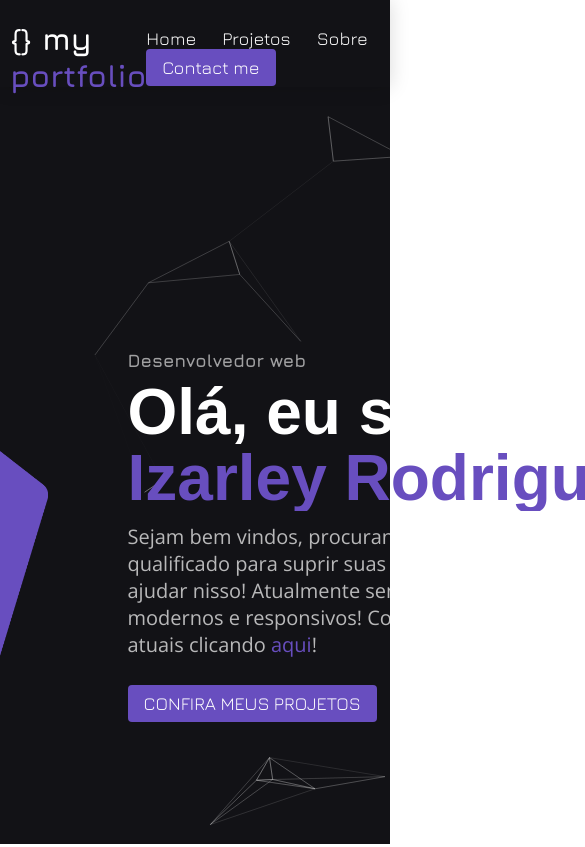
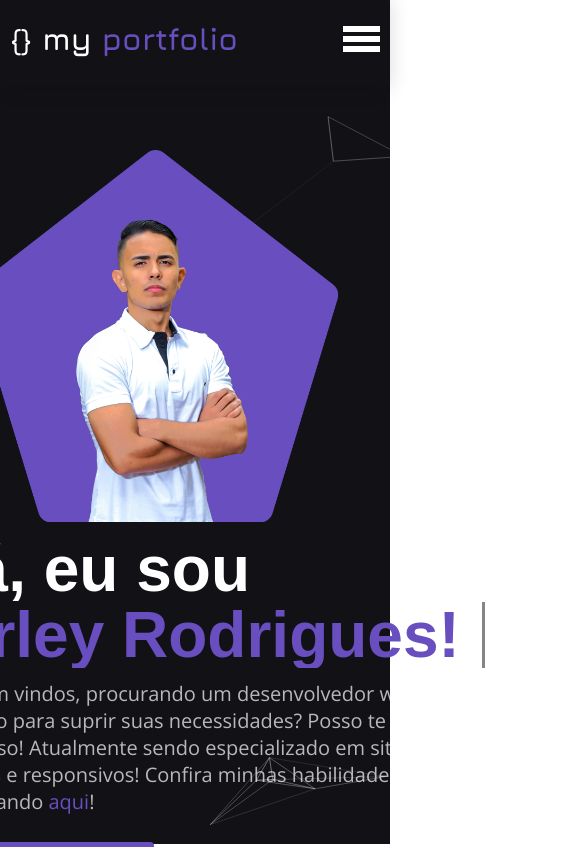
Before and after one commit to devizarley/Portfolio, a React (Vite) app: page / in a window 390 px wide. Shown: the top 847 px of the page, 585 px wide, since content can reach past the window. Built offline with nearby package versions, Linux system fonts and the light colour scheme; a web font is replaced by a local one.

Commit message:
AttResponsive

```diff
--- a/index.html
+++ b/index.html
@@ -2,9 +2,13 @@
 <html lang="en">
   <head>
     <meta charset="UTF-8" />
-    <link rel="icon" type="image/svg+xml" href="/src/favicon.svg" />
+    <link
+      rel="icon"
+      type="image/svg+xml"
+      href="./src/Components/img/icon.svg"
+    />
     <meta name="viewport" content="width=device-width, initial-scale=1.0" />
-    <title>Vite App</title>
+    <title>Izarley Rodrigues</title>
   </head>
   <body>
     <div id="root"></div>
--- a/src/App.jsx
+++ b/src/App.jsx
@@ -7,12 +7,14 @@ import SectionProjects from "./Components/SectionProjects";
 import SectionCertificates from "./Components/SectionCertificates";
 import SectionContact from "./Components/SectionContact";
 import Footer from "./Components/Footer";
+import Networks from "./Components/Networks";
 
 function App() {
   return (
     <>
       <Particle />
       <Header />
+      <Networks />
       <Main />
       <SectionSkills />
       <SectionProjects />
--- a/src/Components/Header.jsx
+++ b/src/Components/Header.jsx
@@ -1,31 +1,37 @@
+import { useState } from "react";
 import Button from "./Button/Button";
 import Style from "./Styles/Header.module.css";
-import imgLinkedin from "./img/linkedin.png";
-import imgInstagram from "./img/instagram.png";
-import imgGithub from "./img/github.png";
+import "./Styles/hamburger.css";
 
 function Header() {
+  const [active, setMode] = useState(false);
+  const ToggleMode = () => {
+    setMode(!active);
+  };
   return (
     <header>
-      <div className={Style.containerHeader}>
-        <div className={Style.headerLeft}>
+      <div className={Style.containerHeader} id={active ? "menuRight" : ""}>
+        <div className={active ? "menu menuClose" : "menu menuOpen"}>
           <h1>
             {"{}"} my <strong>portfolio</strong>
           </h1>
         </div>
-        <div className={Style.headerRight}>
-          <a href="">Home</a>
-          <a href="">Projetos</a>
-          <a href="">Sobre</a>
-          <Button button="Contact me" />
+        <div className="list">
+          <div className={active ? "menu menuOpen" : "menu menuClose"}>
+            <a href="">Home</a>
+            <a href="">Projetos</a>
+            <a href="">Sobre</a>
+            <Button button="Contact me" />
+          </div>
+        </div>
+        <div
+          className={active ? "icon iconActive" : "icon"}
+          onClick={ToggleMode}
+          id={Style.iconHamburger}
+        >
+          <div className="hamburger hamburgerIcon"></div>
         </div>
       </div>
-      {/* <div className={Style.networks}>
-        <img src={imgInstagram} />
-        <img src={imgGithub} />
-        <img src={imgLinkedin} />
-        <hr />
-      </div> */}
     </header>
   );
 }
--- a/src/Components/Main.jsx
+++ b/src/Components/Main.jsx
@@ -7,7 +7,9 @@ function Main() {
     <main>
       <div className={Styles.containerMain}>
         <div className={Styles.mainLeft}>
-          <img src={ImgIzarley} alt="" />
+          <div>
+            <img src={ImgIzarley} alt="" />
+          </div>
         </div>
         <div className={Styles.mainRight}>
           <h6>Desenvolvedor web</h6>
--- /dev/null
+++ b/src/Components/Networks.jsx
@@ -0,0 +1,25 @@
+import imgLinkedin from "./img/linkedin.png";
+import imgInstagram from "./img/instagram.png";
+import imgGithub from "./img/github.png";
+import Style from "./Styles/Networks.module.css";
+
+function Networks() {
+  return (
+    <div className={Style.networks}>
+      <a target="_blank" href="https://www.instagram.com/izarleyrodrigues/">
+        <img src={imgInstagram} />
+      </a>
+      <a target="_blank" href="https://github.com/devizarley">
+        <img src={imgGithub} />
+      </a>
+      <a
+        target="_blank"
+        href="https://www.linkedin.com/in/izarley-rodrigues-958312228/"
+      >
+        <img src={imgLinkedin} />
+      </a>
+      <hr />
+    </div>
+  );
+}
+export default Networks;
--- a/src/Components/Styles/Header.module.css
+++ b/src/Components/Styles/Header.module.css
@@ -30,19 +30,11 @@ header {
   margin: auto;
   justify-content: space-between;
 }
-.networks {
-  margin-top: 31vw;
-  margin-left: 3vh;
+#iconHamburger {
+  display: none;
 }
-.networks img {
-  display: flex;
-  margin-bottom: 10px;
-  width: 40px;
-  height: 40px;
+@media (max-width: 700px) {
+  #iconHamburger {
+    display: block;
+  }
 }
-.networks hr {
-  height: 20vh;
-  width: 0.2vw;
-  margin-left: 16px;
-  background-color: white;
-}
--- a/src/Components/Styles/Main.module.css
+++ b/src/Components/Styles/Main.module.css
@@ -6,6 +6,7 @@
 .containerMain {
   display: flex;
   justify-content: center;
+  padding: 350px 0px;
 }
 .mainLeft {
   margin-right: 80px;
@@ -49,9 +50,6 @@
 .mainRight strong {
   color: #684ebf;
 }
-.containerMain {
-  padding: 350px 0px;
-}
 .animation {
   display: inline-block;
   border-right: 3px solid #535353;
@@ -72,3 +70,16 @@
     max-width: 100%;
   }
 }
+@media (max-width: 1055px) {
+  .containerMain {
+    flex-direction: column;
+    align-items: center;
+    padding: 150px 0px;
+  }
+  .mainLeft img {
+    margin-bottom: 10px;
+  }
+  .mainRight h6 {
+    display: none;
+  }
+}
--- /dev/null
+++ b/src/Components/Styles/Networks.module.css
@@ -0,0 +1,23 @@
+.networks {
+  position: fixed;
+  margin-top: 65vh;
+  margin-left: 3vh;
+  z-index: 1000;
+}
+.networks img {
+  display: flex;
+  margin-bottom: 10px;
+  width: 40px;
+  height: 40px;
+}
+.networks hr {
+  height: 20vh;
+  width: 0.2vw;
+  margin-left: 16px;
+  background-color: white;
+}
+@media (max-width: 1250px) {
+  .networks {
+    display: none;
+  }
+}
--- a/src/Components/Styles/SectionContact.module.css
+++ b/src/Components/Styles/SectionContact.module.css
@@ -50,3 +50,12 @@ span {
   color: red;
   display: block;
 }
+@media (max-width: 1055px) {
+  .bottomContainer {
+    flex-direction: column;
+    align-items: center;
+  }
+  section.sectionContact {
+    height: 100%;
+  }
+}
--- a/src/Components/Styles/Slide.css
+++ b/src/Components/Styles/Slide.css
@@ -2,3 +2,9 @@
   width: 1000px;
   height: 600px;
 }
+@media (max-width: 1010px) {
+  .swiper {
+    width: 600px;
+    height: 400px;
+  }
+}
--- /dev/null
+++ b/src/Components/Styles/hamburger.css
@@ -0,0 +1,66 @@
+.icon {
+  z-index: 4;
+  cursor: pointer;
+}
+.hamburger {
+  margin-top: 20px;
+  width: 37px;
+  height: 6px;
+  background-color: #fff;
+  box-shadow: 0 2px 5px rgba (0, 0, 0, 0.2);
+  transition: 0.5s;
+}
+.hamburger::before {
+  top: 26px;
+  content: " ";
+  position: absolute;
+  width: 37px;
+  height: 6px;
+  background-color: #fff;
+  box-shadow: 0 2px 5px rgba (0, 0, 0, 0.2);
+  transition: 0.5s;
+}
+.hamburger::after {
+  top: 36px;
+  content: " ";
+  position: absolute;
+  width: 37px;
+  height: 6px;
+  background-color: #fff;
+  box-shadow: 0 2px 5px rgba (0, 0, 0, 0.2);
+  transition: 0.5s;
+}
+.list {
+  display: flex;
+  flex-direction: column;
+  left: 1%;
+  flex-wrap: nowrap;
+}
+.icon.iconActive .hamburger {
+  background: transparent;
+  box-shadow: 0 2px 5px transparent;
+}
+.icon.iconActive .hamburger:after {
+  top: 36px;
+  background-color: white;
+  transform: rotate(225deg);
+  box-shadow: 0 -2px 5px rgba (0, 0, 0, 0.2);
+}
+.icon.iconActive .hamburger:before {
+  top: 36px;
+  background-color: white;
+  transform: rotate(135deg);
+  box-shadow: 0 -2px 5px rgba (0, 0, 0, 0.2);
+}
+@media (max-width: 700px) {
+  .menu.menuClose {
+    display: none;
+  }
+  .list {
+    margin-right: 20px;
+  }
+  #menuRight {
+    display: flex;
+    justify-content: flex-end;
+  }
+}
```
Also changed, not shown: src/Components/img/icon.svg (added).
